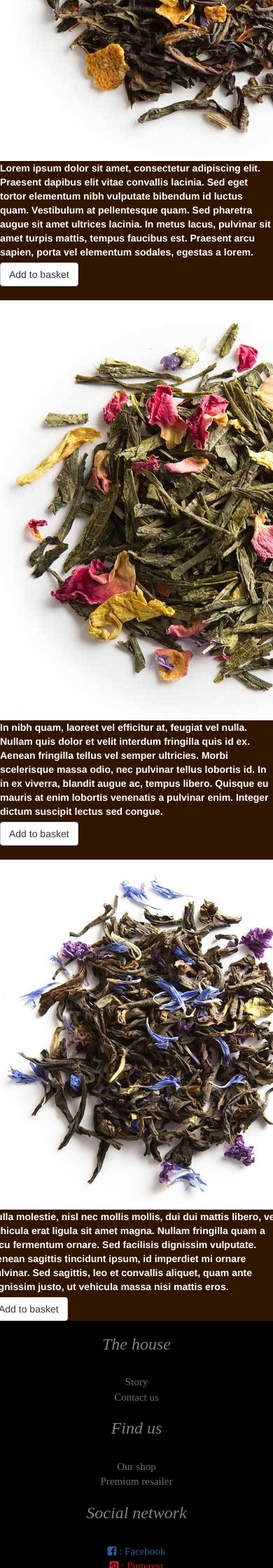
After one commit to Ellaaaaww/WebProgrammingProject, a PHP site: page /listProduct.html in a window 390 px wide; the page is wider, and only the part inside the window is pictured. The commit adds this page. Shown: the part 440-2680 px from the top of that part at 70% size. Run offline with PHP 8.4, Linux system fonts and the light colour scheme.

Commit message:
Ajout de la page produit

```diff
--- a/CSS/main.css
+++ b/CSS/main.css
@@ -38,7 +38,6 @@ div.centerText
 {
     color: white;
     text-align: center;
-
 }
 
 
@@ -46,7 +45,7 @@ h1.namePage
 {
     text-align: center;
     color : white;
-        font-family: "Times New Roman", Times, serif;
+    font-family: "Times New Roman", Times, serif;
 }
 footer
 {
--- /dev/null
+++ b/listProduct.html
@@ -0,0 +1,104 @@
+<!DOCTYPE html>
+<html>
+   <head>
+      <script src="jquery-3.2.1.min.js"></script>
+      <link rel="stylesheet" type="text/css" href ="bootstrap/css/bootstrap.min.css">
+      <link rel="stylesheet" type="text/css" href ="font-awesome-4.7.0/css/font-awesome.min.css">
+      <link rel="stylesheet" type="text/css" href ="CSS/main.css">
+      <link rel ="icon" href="CSS/image_projet/newFavi.png">
+      <script src="bootstrap/js/bootstrap.min.js"></script>
+      <script src = "Javascript/formcontrol.js"></script>
+      <script type = "text/javascript" src = "Javascript/scriptTest.js"></script>
+      <title> Tea Time</title>
+      <meta charset="utf-8">
+   </head>
+   <body>
+      <!--Begin Header-->
+      <!--End Header-->
+      <!--Begin Core -->
+      <div class="row">
+      <h1 class="namePage">Products</h1>
+      <div class="row">
+         <div class="container-fluid" style="color : white">
+            <div class="col-md-4 col-md-offset-4">
+               <img src = "CSS/theOne.jpg" >
+               <label>Lorem ipsum dolor sit amet, consectetur adipiscing elit. Praesent dapibus elit vitae convallis lacinia. Sed eget tortor elementum nibh vulputate bibendum id luctus quam. Vestibulum at pellentesque quam. Sed pharetra augue sit amet ultrices lacinia. In metus lacus, pulvinar sit amet turpis mattis, tempus faucibus est. Praesent arcu sapien, porta vel elementum sodales, egestas a lorem.</label>
+               <div class="row">
+                  <div class="container-fluid">
+                     <button type="button" class="btn btn-default " data-toggle="dropdown" aria-haspopup="true" aria-expanded="false" > Add to basket</button>
+                  </div>
+               </div>
+            </div>
+         </div>
+      </div>
+      <br />
+      <div class="row">
+      <div class="container-fluid" style="color : white">
+         <div class="col-md-4 col-md-offset-4">
+            <img src = "CSS/theTwo.jpg" >
+            <label>In nibh quam, laoreet vel efficitur at, feugiat vel nulla. Nullam quis dolor et velit interdum fringilla quis id ex. Aenean fringilla tellus vel semper ultricies. Morbi scelerisque massa odio, nec pulvinar tellus lobortis id. In in ex viverra, blandit augue ac, tempus libero. Quisque eu mauris at enim lobortis venenatis a pulvinar enim. Integer dictum suscipit lectus sed congue. </label>
+            <div class="row">
+               <div class="container-fluid">
+                  <button type="button" class="btn btn-default " data-toggle="dropdown" aria-haspopup="true" aria-expanded="false" > Add to basket</button>
+               </div>
+            </div>
+         </div>
+      </div>
+      <br />
+      <div class="row">
+         <div class="container-fluid" style="color : white">
+            <div class="col-md-4 col-md-offset-4">
+               <img src = "CSS/theThree.jpg" >
+               <label>Nulla molestie, nisl nec mollis mollis, dui dui mattis libero, vel vehicula erat ligula sit amet magna. Nullam fringilla quam a arcu fermentum ornare. Sed facilisis dignissim vulputate. Aenean sagittis tincidunt ipsum, id imperdiet mi ornare pulvinar. Sed sagittis, leo et convallis aliquet, quam ante dignissim justo, ut vehicula massa nisi mattis eros. </label>
+               <div class="row">
+                  <div class="container-fluid">
+                     <button type="button" class="btn btn-default " data-toggle="dropdown" aria-haspopup="true" aria-expanded="false" > Add to basket</button>
+                  </div>
+               </div>
+            </div>
+         </div>
+      </div>
+      <!--End Core -->
+      <!-- Begin footer -->
+      <footer>
+         <div class = "footer">
+            <div class = "row">
+               <div class = "container-fluid">
+                  <div class = "col-md-4">
+                     <h3 class = "footer">The house</h3>
+                     <br />
+                     <a href = "Story.html" >Story</a>
+                     <br />
+                     <a href = "Contact.html" >Contact us</a>
+                  </div>
+                  <div class = "col-md-4">
+                     <h3 class = "footer">Find us</h3>
+                     <br />
+                     <a href = "ShopLocation.html">Our shop</a>
+                     <br />
+                     <a href = "premium.html" >Premium resailer</a>
+                  </div>
+                  <div class = "col-md-4">
+                     <h3 class = "footer">Social network</h3>
+                     <br />
+                     <a href = "http://www.facebook.com" style =" color : #3B5998" target ="_blank"><i class="fa fa-facebook-square" aria-hidden="true"></i> : Facebook </a>
+                     <br />
+                     <a href = "http://pinterest.com" style ="color : #C92228" target="_blank"><i class="fa fa-pinterest-square" aria-hidden="true"></i> : Pinterest</a>
+                     <br />
+                     <a href = "http://youtube.com" style ="color : #C4302b" target ="_blank"><i class="fa fa-youtube-square" aria-hidden="true"></i> : Youtube </a>
+                     <br />
+                     <a href = "http://twitter.com" style =" color : #4099FF" target ="_blank"><i class="fa fa-twitter-square" aria-hidden="true"></i> : Twitter</a>
+                     <br />
+                  </div>
+               </div>
+            </div>
+            <div class="copyrightText">
+               <i class="fa fa-copyright" aria-hidden="true"></i> Copyright 2017 Clément Simon, Ella Witenberg
+               <br />
+               The code is available on github <a href ="https://github.com/Ellaaaaww/WebProgrammingProject" target = "_blank"> <i class="fa fa-github" aria-hidden="true"></i></a>
+            </div>
+         </div>
+      </footer>
+      <!--End footer-->
+   </body>
+</html>
```
Also changed, not shown: CSS/theOne.jpg (added), CSS/theThree.jpg (added), CSS/theTwo.jpg (added).
